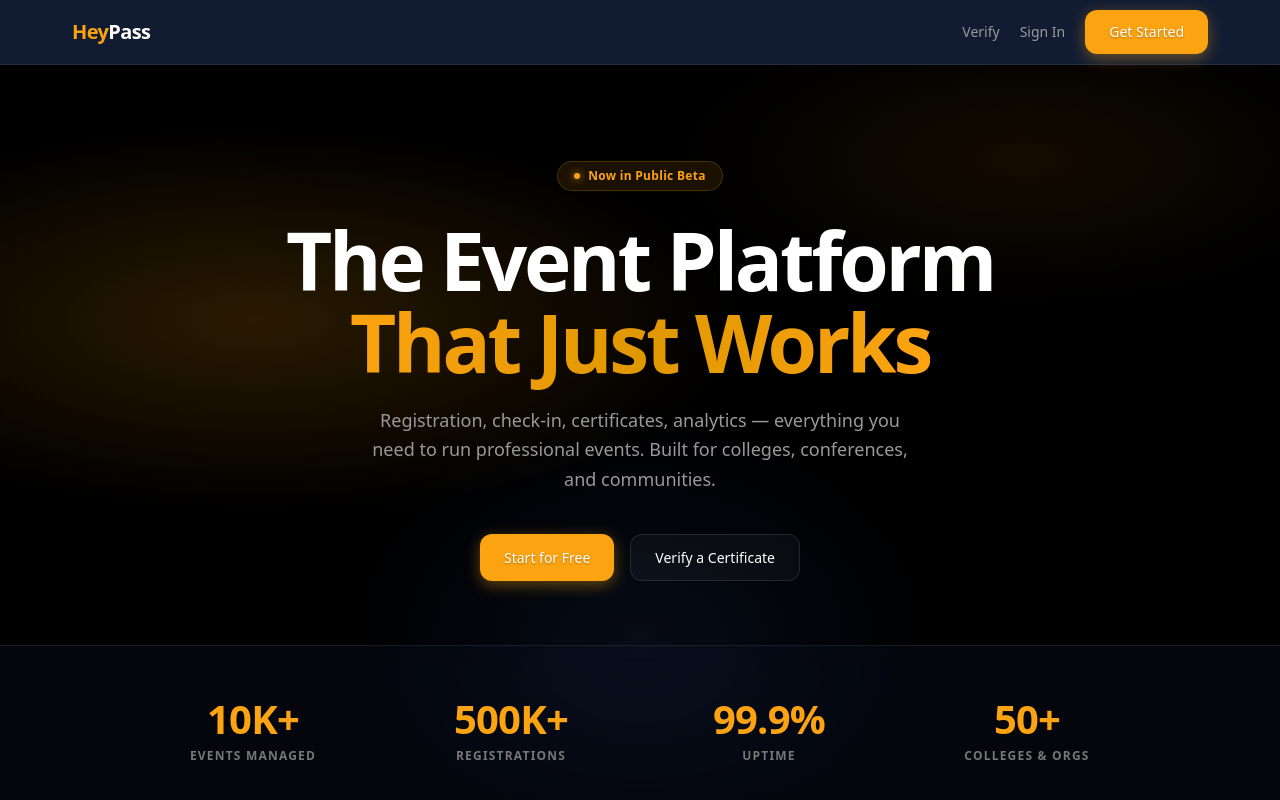
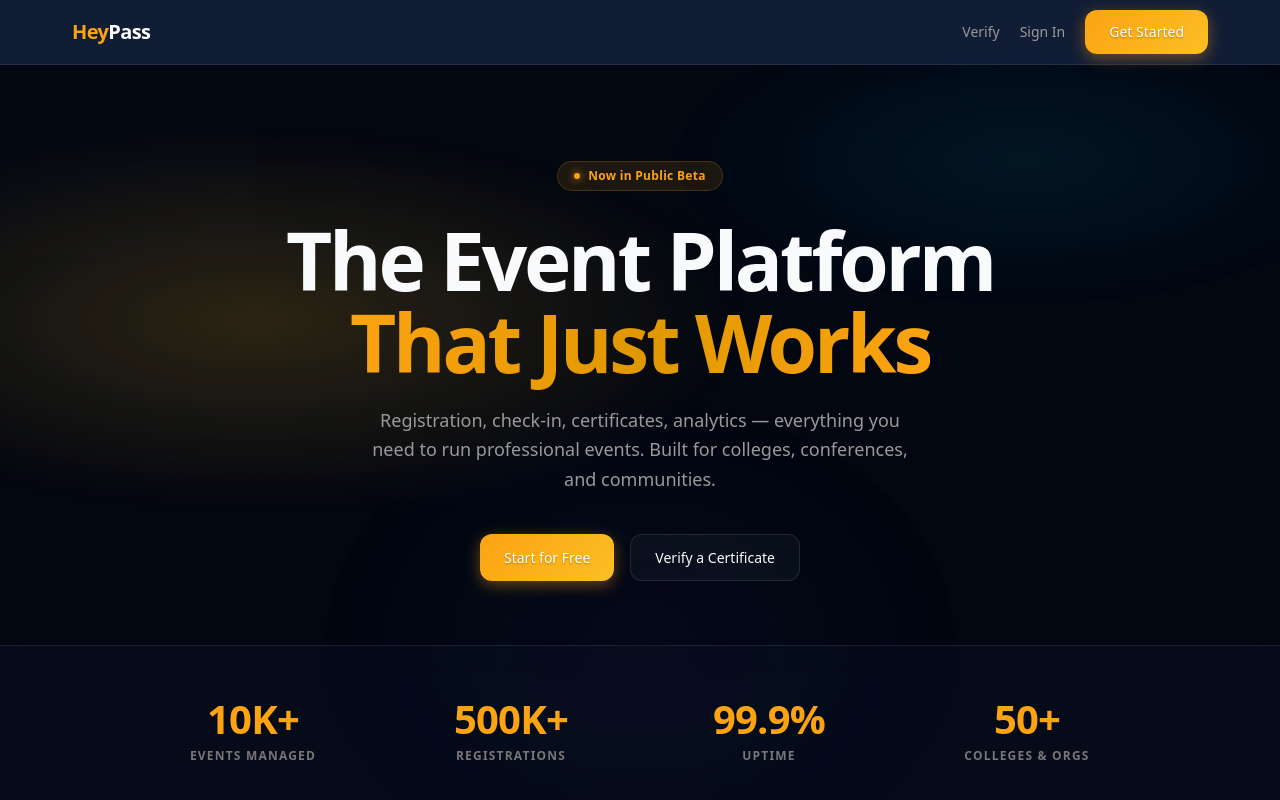
Before and after one commit to Robin-R-G/HeyPass, a Next.js app: page / in a window 1280 px wide. Shown: the top 800 px of the page. Built offline with nearby package versions, Linux system fonts and the light colour scheme.

Commit message:
fix: use meta_app_secret instead of meta_app_secret_encrypted in V1 settings page

```diff
--- a/src/app/dashboard/whatsapp/settings/page.tsx
+++ b/src/app/dashboard/whatsapp/settings/page.tsx
@@ -343,7 +343,7 @@ export default function WhatsAppSettingsPage() {
                     type={showTokens ? 'text' : 'password'}
                     value={formData.meta_app_secret}
                     onChange={(e) => setFormData(prev => ({ ...prev, meta_app_secret: e.target.value }))}
-                    placeholder={config?.meta_app_secret_encrypted ? '••••••••' : 'Enter App Secret'}
+                    placeholder={config?.meta_app_secret ? '••••••••' : 'Enter App Secret'}
                   />
                 </div>
               </div>
--- a/src/app/globals.css
+++ b/src/app/globals.css
@@ -6,46 +6,46 @@
    ============================================================ */
 
 :root {
-  /* Core Brand Colors — Black & Gold Elegance */
-  --hp-primary: #FCA311;
+  /* Core Brand Colors — Brighter Gold & Layered Dark */
+  --hp-primary: #FBBF24;
   --hp-primary-light: #FCD34D;
-  --hp-primary-dark: #E09800;
-  --hp-primary-glow: rgba(252, 163, 17, 0.4);
+  --hp-primary-dark: #D97706;
+  --hp-primary-glow: rgba(251, 191, 36, 0.35);
 
-  /* Accent Colors */
-  --hp-accent: #FCA311;
-  --hp-accent-light: #FCD34D;
-  --hp-accent-dark: #E09800;
+  /* Accent Colors — Cyan for secondary CTAs (distinct from gold) */
+  --hp-accent: #22D3EE;
+  --hp-accent-light: #67E8F9;
+  --hp-accent-dark: #0891B2;
 
   /* Gradient Stops */
   --hp-gradient-start: #14213D;
-  --hp-gradient-mid: #FCA311;
+  --hp-gradient-mid: #FBBF24;
   --hp-gradient-end: #FCD34D;
 
-  /* Surface Colors */
-  --hp-bg: #000000;
-  --hp-bg-secondary: #14213D;
-  --hp-bg-tertiary: #1a2a4a;
-  --hp-surface: rgba(229, 229, 229, 0.04);
-  --hp-surface-hover: rgba(229, 229, 229, 0.08);
-  --hp-surface-active: rgba(229, 229, 229, 0.12);
+  /* Surface Colors — Softened dark with blue undertone */
+  --hp-bg: #030712;
+  --hp-bg-secondary: #0a1126;
+  --hp-bg-tertiary: #111827;
+  --hp-surface: rgba(209, 213, 219, 0.04);
+  --hp-surface-hover: rgba(209, 213, 219, 0.08);
+  --hp-surface-active: rgba(209, 213, 219, 0.12);
 
-  /* Text Colors */
-  --hp-text: #ffffff;
-  --hp-text-secondary: #E5E5E5;
-  --hp-text-muted: #888888;
-  --hp-text-accent: #FCA311;
+  /* Text Colors — WCAG AA compliant */
+  --hp-text: #F9FAFB;
+  --hp-text-secondary: #D1D5DB;
+  --hp-text-muted: #9CA3AF;
+  --hp-text-accent: #FBBF24;
 
   /* Border Colors */
-  --hp-border: rgba(229, 229, 229, 0.12);
-  --hp-border-light: rgba(229, 229, 229, 0.2);
-  --hp-border-accent: rgba(252, 163, 17, 0.4);
+  --hp-border: rgba(209, 213, 219, 0.12);
+  --hp-border-light: rgba(209, 213, 219, 0.2);
+  --hp-border-accent: rgba(251, 191, 36, 0.4);
 
-  /* Status Colors */
-  --hp-success: #10b981;
-  --hp-warning: #f59e0b;
-  --hp-error: #ef4444;
-  --hp-info: #FCA311;
+  /* Status Colors — Semantically distinct */
+  --hp-success: #34D399;
+  --hp-warning: #FBBF24;
+  --hp-error: #F87171;
+  --hp-info: #60A5FA;
 
   /* Shadows */
   --hp-shadow-sm: 0 1px 2px rgba(0, 0, 0, 0.5);
@@ -55,7 +55,7 @@
   --hp-shadow-glow: 0 0 40px var(--hp-primary-glow);
 
   /* Glass Effect */
-  --hp-glass-bg: rgba(20, 33, 61, 0.65);
+  --hp-glass-bg: rgba(10, 17, 38, 0.7);
   --hp-glass-border: rgba(229, 229, 229, 0.12);
   --hp-glass-blur: blur(20px);
 
@@ -117,9 +117,9 @@
   bottom: 0;
   z-index: -1;
   background:
-    radial-gradient(ellipse 80% 50% at 20% 40%, rgba(252, 163, 17, 0.12) 0%, transparent 50%),
-    radial-gradient(ellipse 60% 40% at 80% 20%, rgba(252, 163, 17, 0.06) 0%, transparent 50%),
-    radial-gradient(ellipse 50% 60% at 50% 80%, rgba(20, 33, 61, 0.3) 0%, transparent 50%);
+    radial-gradient(ellipse 80% 50% at 20% 40%, rgba(251, 191, 36, 0.12) 0%, transparent 50%),
+    radial-gradient(ellipse 60% 40% at 80% 20%, rgba(34, 211, 238, 0.06) 0%, transparent 50%),
+    radial-gradient(ellipse 50% 60% at 50% 80%, rgba(10, 17, 38, 0.3) 0%, transparent 50%);
   animation: hp-bg-pulse 15s ease-in-out infinite;
 }
 
@@ -234,7 +234,7 @@
   width: 100%;
   padding: 0.75rem 1rem;
   font-size: 0.875rem;
-  background: rgba(229, 229, 229, 0.06);
+  background: rgba(209, 213, 219, 0.06);
   border: 1px solid var(--hp-border-light);
   border-radius: var(--hp-radius-md);
   color: var(--hp-text);
@@ -249,11 +249,11 @@
 .hp-input:focus {
   border-color: var(--hp-primary);
   box-shadow: 0 0 0 3px var(--hp-primary-glow);
-  background: rgba(229, 229, 229, 0.08);
+  background: rgba(209, 213, 219, 0.08);
 }
 
 .hp-input:hover:not(:focus) {
-  border-color: rgba(229, 229, 229, 0.25);
+  border-color: rgba(209, 213, 219, 0.25);
 }
 
 /* ============================================================
@@ -294,9 +294,9 @@
 }
 
 .hp-badge-primary {
-  background: rgba(252, 163, 17, 0.2);
+  background: rgba(251, 191, 36, 0.2);
   color: var(--hp-primary-light);
-  border-color: rgba(252, 163, 17, 0.3);
+  border-color: rgba(251, 191, 36, 0.3);
 }
 
 .hp-badge-success {
@@ -507,9 +507,12 @@
 .text-hp-text-muted { color: var(--hp-text-muted); }
 .text-hp-primary { color: var(--hp-primary); }
 .text-hp-primary:hover { color: var(--hp-primary-light); }
+.text-hp-accent { color: var(--hp-accent); }
+.text-hp-accent:hover { color: var(--hp-accent-light); }
 .text-hp-success { color: var(--hp-success); }
 .text-hp-error { color: var(--hp-error); }
 .text-hp-warning { color: var(--hp-warning); }
+.text-hp-info { color: var(--hp-info); }
 .border-hp-border { border-color: var(--hp-border); }
 .border-hp-border-light { border-color: var(--hp-border-light); }
 .border-hp-border-accent { border-color: var(--hp-border-accent); }
```
